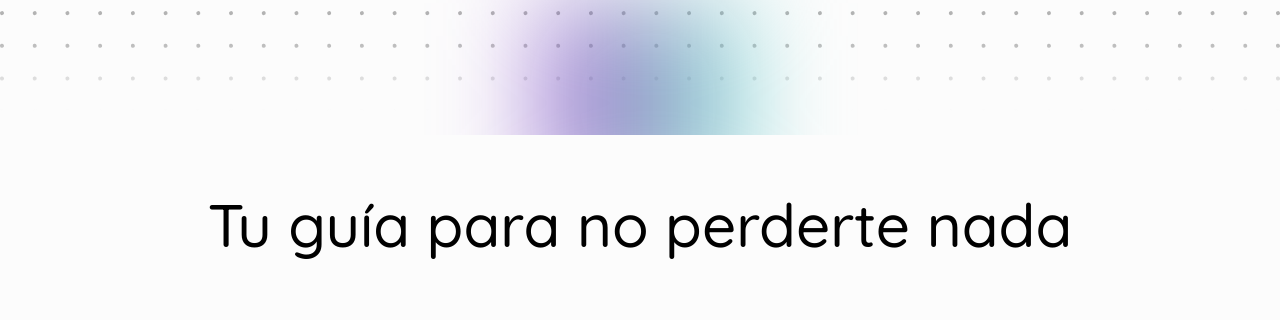
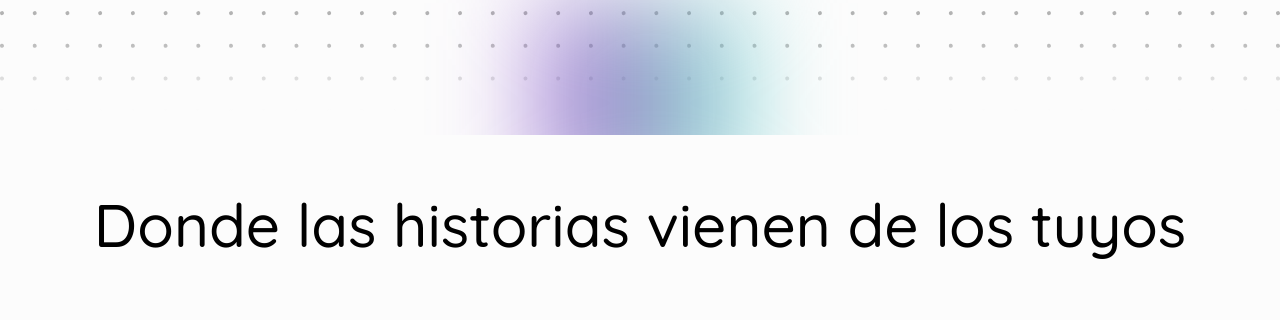
Before and after one commit to nows-edu/landing-concursos, a website: page index.html in a window 1280 px wide. Shown: the part 745-1065 px from the top of the page. Drawn offline with nearby package versions, Linux system fonts and the light colour scheme; a web font is replaced by a local one.

Commit message:
Hotfix subtitle

```diff
--- a/index.html
+++ b/index.html
@@ -202,7 +202,7 @@
                     <h2
                         class="tw-text-6xl tw-font-medium max-md:tw-text-3xl tw-p-2"
                     >
-                        Tu guía para no perderte nada
+                        Donde las historias vienen de los tuyos
                     </h2>
                 </div>
                 <div
```
